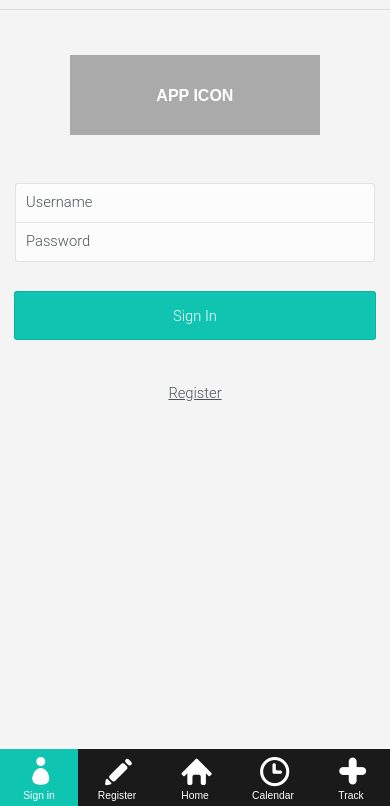
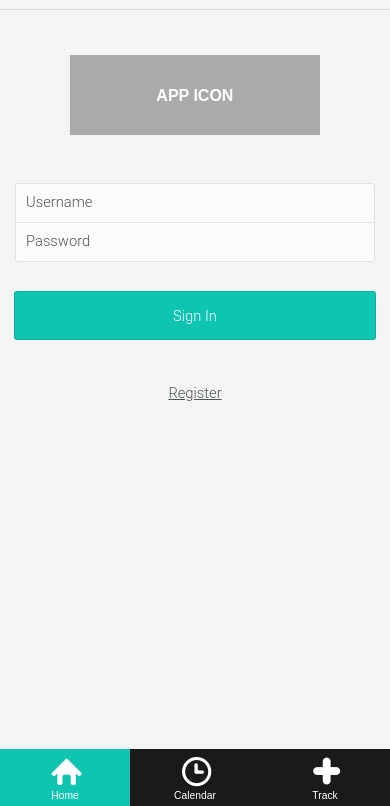
Before and after one commit to mantaleigh/canary, a plain HTML site: page care-naryHybrid/index.html in a window 390 px wide. Shown: the part 38-844 px from the top of the page. Drawn offline with Linux system fonts and the light colour scheme; some packages are replaced by stand-ins of ours.

Commit message:
Changes made by Jillianna Farietta (jillianna.farietta@gmail.com).

```diff
--- a/care-naryHybrid/index.html
+++ b/care-naryHybrid/index.html
@@ -29,8 +29,6 @@
 
         <footer data-role="footer">
             <div data-role="tabstrip" id="navigation-container">
-                <a href="signInView/view.html" data-icon="contacts">Sign in</a>
-                <a href="registerView/view.html" data-icon="edit">Register</a>
                 <a href="home/view.html" data-icon="home">Home</a>
                 <a href="calView/view.html" data-icon="recents">Calendar</a>
                 <a href="addView/view.html" data-icon="add">Track</a>
```
